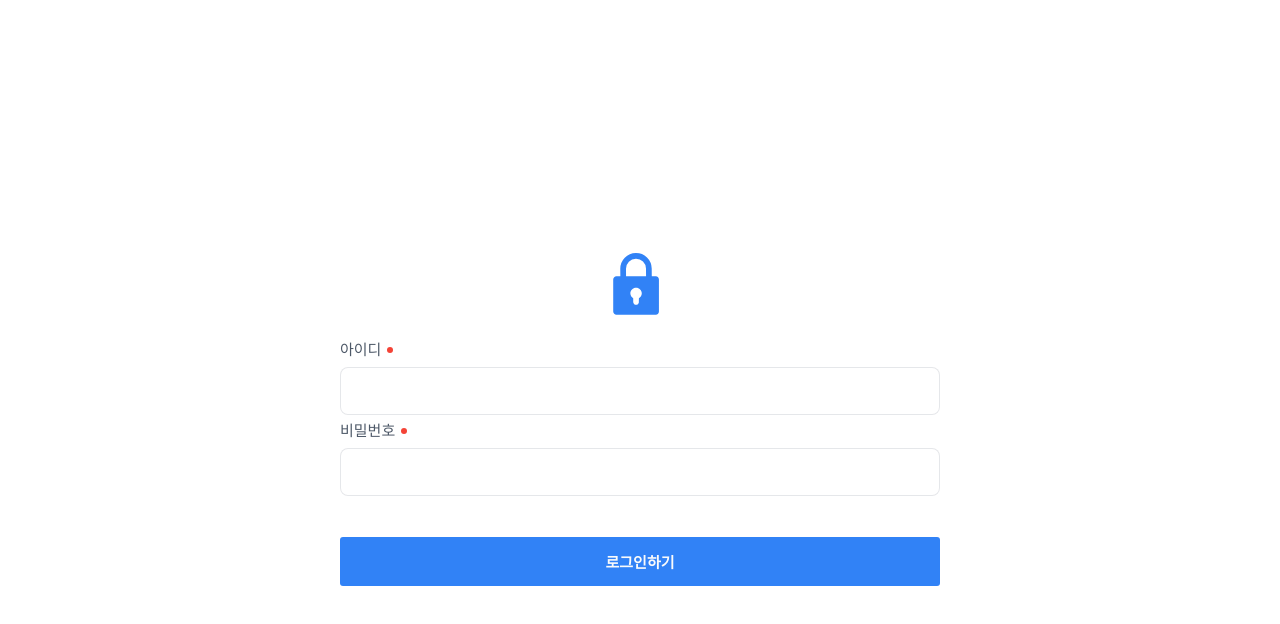
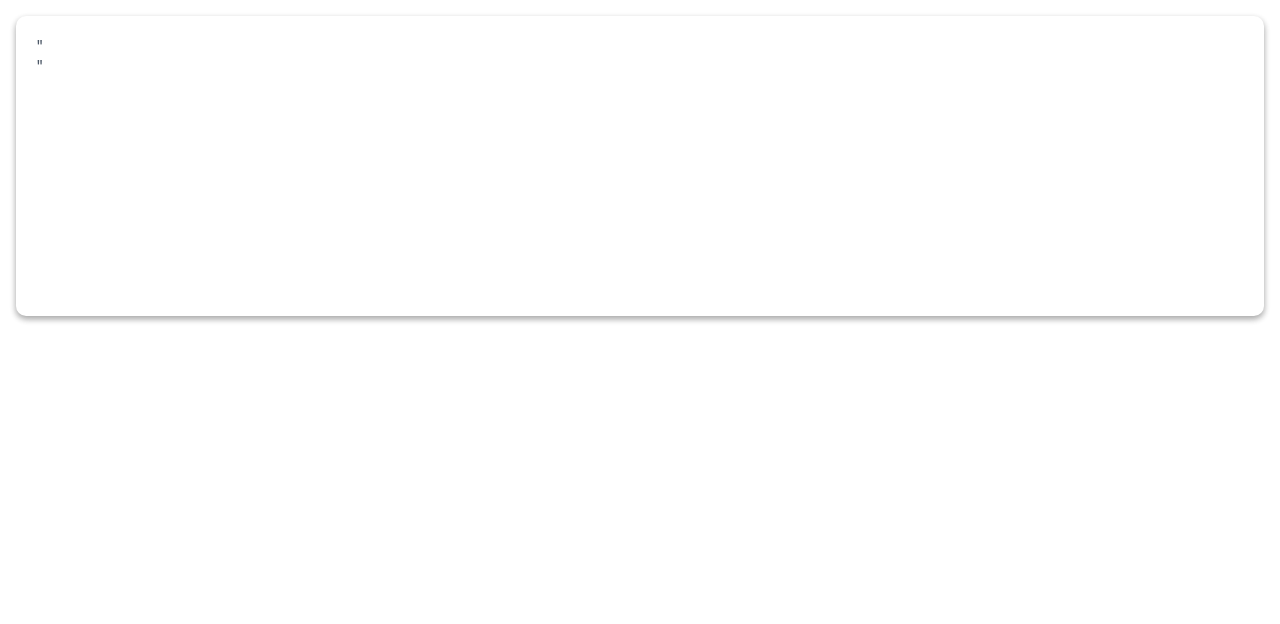
Before and after one commit to royal-blood/happy6-house-front, a React (Create React App) app in the folder happy6-house-front/: page /quoteboard in a window 1280 px wide. Shown: the top 624 px of the page. Built offline with nearby package versions, Linux system fonts and the light colour scheme.

Commit message:
refactor : 카드 분리
- 카드의 타입을 추상화 하여 공통 카드와 그 내용으로 분리하였습니다.

```diff
--- a/happy6-house-front/package.json
+++ b/happy6-house-front/package.json
@@ -16,6 +16,7 @@
     "react-dom": "^17.0.2",
     "react-icons": "^4.2.0",
     "react-lottie": "^1.2.3",
+    "react-router-dom": "^5.2.0",
     "react-scripts": "4.0.3",
     "styled-components": "^4.4.1",
     "typescript": "^4.1.2",
@@ -46,6 +47,7 @@
     ]
   },
   "devDependencies": {
+    "@types/react-router-dom": "^5.1.7",
     "@types/styled-components": "^5.1.9",
     "@typescript-eslint/eslint-plugin": "^4.22.0",
     "@typescript-eslint/parser": "^4.22.0",
--- a/happy6-house-front/src/App.tsx
+++ b/happy6-house-front/src/App.tsx
@@ -5,9 +5,17 @@ import React from "react";
 // import InputGroup from "./Atomic/InputGroup";
 // import InputLabel from "./Atomic/InputGroup";
 // import Lottie from "react-lottie";
-import login from "./login.json"
 // import Board from "./page/Board/index";
 import Login from "./Pages/Login";
+
+import {
+  BrowserRouter as Router,
+  Switch,
+  Route,
+  Link
+} from "react-router-dom";
+import Board from "./Pages/Board";
+import QuoteBoard from "./Pages/QuoteBoard/QuoteBoard";
 
 // const BodyWrapper = styled.div`
 //   display: flex;
@@ -54,7 +62,19 @@ function App() {
   // }
 
   return (
-    <Login/>
+    <Router>
+      <Switch>
+          <Route path="/login">
+            <Login/>
+          </Route>
+          <Route path="/board">
+            <Board/>
+          </Route>
+          <Route path="/quoteboard">
+            <QuoteBoard/>
+          </Route>
+      </Switch>
+    </Router>
     // <Board/>
     // <Board>
     // <StyledTemp>
--- /dev/null
+++ b/happy6-house-front/src/Atomic/Card/Card.tsx
@@ -0,0 +1,52 @@
+import styled from 'styled-components';
+import React from 'react';
+import Header from '../Header';
+import { FaComments } from 'react-icons/fa';
+import Styled from './CardStyles';
+
+const SUserThumbnail = styled.img`
+    position:absolute;
+    bottom:0;
+    right:0;
+    width:50%;
+    transition:transform 0.3s;
+`
+
+const SCardContainer = styled.div`
+    position:relative;
+    margin: 1rem;
+    overflow:hidden;
+    height:300px;
+    z-index:1;
+    box-sizing:border-box;
+    padding:20px 20px;
+    border-radius: 10px;
+    box-shadow: 0 3px 6px rgba(0,0,0,0.16), 0 3px 6px rgba(0,0,0,0.23);
+    background: #fff;
+    transition : box-shadow 0.5s;
+    color:#4e5968;
+    &:hover {
+        box-shadow: 0 14px 28px rgba(0,0,0,0.25), 0 10px 10px rgba(0,0,0,0.22);
+    }
+
+    &:hover ${SUserThumbnail} {
+        transform: scale(1.1);
+    }
+    `
+
+export interface CardProps {
+    children : React.ReactNode;
+    onClicked? : () => void;
+}
+
+const Card = ( props : CardProps ) => {
+    const { children, onClicked } = props;
+    return (
+    <>
+        <Styled.Container onClick={onClicked}>
+            {children}
+        </Styled.Container>
+    </>)
+}
+
+export default Card;
--- /dev/null
+++ b/happy6-house-front/src/Atomic/Card/CardStyles.tsx
@@ -0,0 +1,21 @@
+import styled from "styled-components";
+
+export default {
+    Container: styled.div`
+        position:relative;
+        margin: 1rem;
+        overflow:hidden;
+        height:300px;
+        z-index:1;
+        box-sizing:border-box;
+        padding:20px 20px;
+        border-radius: 10px;
+        box-shadow: 0 3px 6px rgba(0,0,0,0.16), 0 3px 6px rgba(0,0,0,0.23);
+        background: #fff;
+        transition : box-shadow 0.5s;
+        color:#4e5968;
+        &:hover {
+            box-shadow: 0 14px 28px rgba(0,0,0,0.25), 0 10px 10px rgba(0,0,0,0.22);
+        }
+    `
+    }
--- /dev/null
+++ b/happy6-house-front/src/Atomic/Card/QuoteCard.tsx
@@ -0,0 +1,26 @@
+import React from 'react';
+import Card from './Card';
+
+
+export type QuoteCardOption = {
+    title : string,
+    author : string
+}
+export interface QuoteCardProps {
+    option: QuoteCardOption;
+    onClicked : () => void;
+}
+
+const QuoteCard = () => {
+    return (
+        <>
+            <Card>
+                <div>"</div>
+
+                <div>"</div>
+            </Card>
+        </>
+    )
+}
+
+export default QuoteCard;
--- a/happy6-house-front/src/Pages/Board/Board.tsx
+++ b/happy6-house-front/src/Pages/Board/Board.tsx
@@ -1,6 +1,6 @@
 import React from "react";
 
-import Card from "../../Atomic/Card";
+import Card from "../../Atomic/Card/Card";
 import Header from "../../Atomic/Header";
 import S from "./styles"
 
@@ -12,7 +12,8 @@ const Board = () => {
         <strong>6반 학생들이 남긴 방명록을 확인해보세요.</strong>
       </S.Header>
       <S.Grid>
-        <Card realname={"조의상"} nickname={"청소왕가리"} title={"바탕화면 정리는 이렇게 하세요"} imgSrc={"./you.png"} comment={5}/>
+        {/* <Card realname={"조의상"} nickname={"청소왕가리"} title={"바탕화면 정리는 이렇게 하세요"} imgSrc={"./you.png"} comment={5}/> */}
+
       </S.Grid>
     </>
   )
--- /dev/null
+++ b/happy6-house-front/src/Pages/QuoteBoard/QuoteBoard.tsx
@@ -0,0 +1,14 @@
+import React from "react";
+import Card from "../../Atomic/Card/Card";
+import QuoteCard from "../../Atomic/Card/QuoteCard";
+
+const QuoteBoard = () => {
+  return (
+    <>
+    <QuoteCard></QuoteCard>
+    {/* <Card realname={"조의상"} nickname={"청소왕가리"} title={"바탕화면 정리는 이렇게 하세요"} imgSrc={"./you.png"} comment={5}/> */}
+    </>
+  )
+}
+
+export default QuoteBoard;
--- /dev/null
+++ b/happy6-house-front/src/Pages/QuoteBoard/index.ts
@@ -0,0 +1 @@
+export { default } from './QuoteBoard'
--- /dev/null
+++ b/happy6-house-front/src/Pages/QuoteBoard/styles.tsx
@@ -0,0 +1 @@
+import styled from 'styled-components';
```
Also changed, not shown: happy6-house-front/src/Atomic/Card/BoardCard.tsx (renamed from happy6-house-front/src/Atomic/Card.tsx, +14 -7 lines), 1 other file (tests, documents, lock files or other folders).
